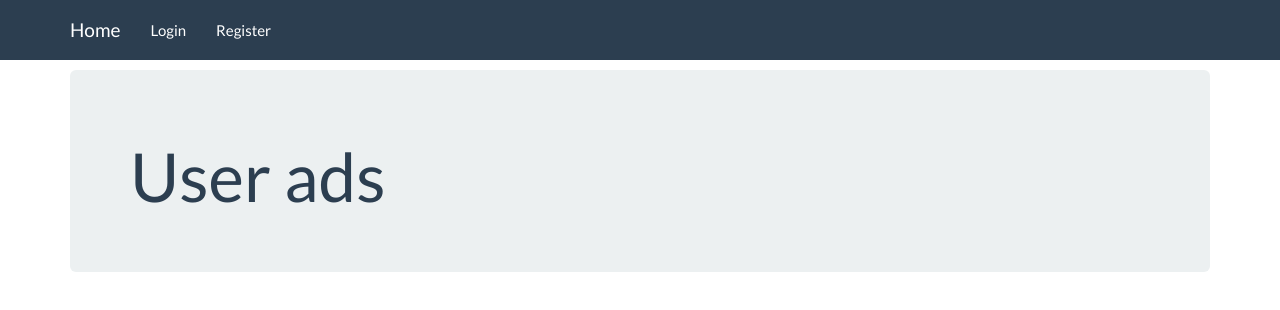
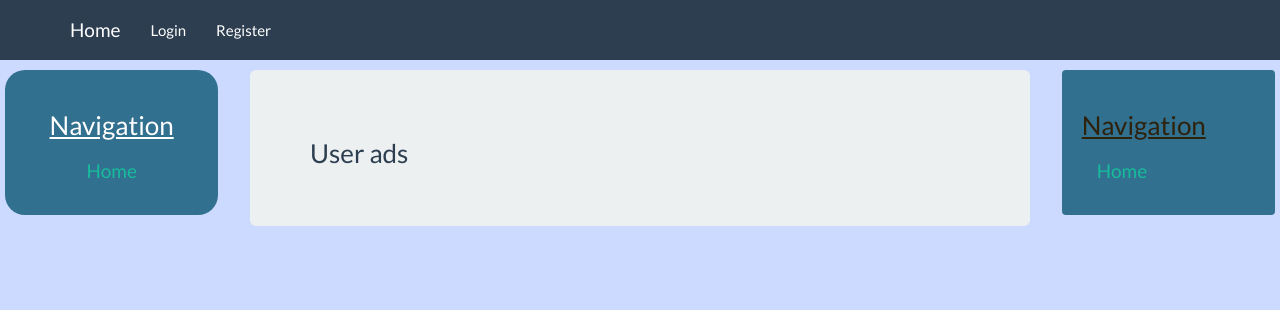
Before and after one commit to Veni-Naydenov/Ads-AngularJS-Practical-Project, a website: page Ads-AngularJS_Project/app/index.html at #/home in a window 1280 px wide. Drawn offline with Linux system fonts and the light colour scheme; no server answers.

Commit message:
styles correction

```diff
--- a/Ads-AngularJS_Project/app/css/adsProject.css
+++ b/Ads-AngularJS_Project/app/css/adsProject.css
@@ -1,3 +1,54 @@
 body {
     padding-top: 70px;
+    background-color: #ccdaff;
 }
+
+.well {
+    background-color: #31708f;
+    color: rgba(47, 30, 5, 0.95);
+}
+
+ul.nav-stacked li:hover a {
+    background-color: #aff3ff;
+    color: #110aff;
+    font-weight: bold;
+
+}
+
+.nav-stacked li a {
+    width: 100%;
+    height: 45px;
+    display: block;
+}
+
+.leftNav {
+    background-color: #31708f;
+    -webkit-border-radius: 20px;
+    -moz-border-radius: 20px;
+    border-radius: 20px;
+    color: #fff;
+    text-align: center;
+    position: fixed;
+    left: 5px;
+    width: inherit;
+}
+
+.well-sm {
+    background-color: rgba(189, 196, 233, 0.95);
+    color: rgba(47, 30, 5, 0.95);
+    margin-bottom: 10px;
+}
+
+.adContainer img {
+    max-width: 300px;
+    max-height: 300px;
+}
+
+.allAds {
+
+
+}
+.rightNav{
+    position: fixed;
+    right: 5px;
+}
--- a/Ads-AngularJS_Project/app/index.html
+++ b/Ads-AngularJS_Project/app/index.html
@@ -9,10 +9,11 @@
 </head>
 <body data-ng-app="adsApp">
 
-<div class="navbar navbar-default navbar-fixed-top">
+
+<div class=" navbar navbar-default navbar-fixed-top">
     <div class="container">
         <div class="navbar-header">
-            <a href="../" class="navbar-brand">Home</a>
+            <a href="#/home" class="navbar-brand">Home</a>
             <button class="navbar-toggle collapsed" type="button" data-toggle="collapse" data-target="#navbar-main"
                     aria-expanded="false">
                 <span class="icon-bar"></span>
@@ -32,23 +33,37 @@
         </div>
     </div>
 </div>
+<div class="container">
+
+    <div class=" row">
+
+        <div class="col-md-2">
+            <div class="well leftNav">
+                <h3 class=""><u>Navigation</u></h3>
+                <ul class="nav nav-pills nav-stacked">
+                    <li>
+                        <a href="#/home" class="navbar-brand">Home</a>
+                    </li>
+                </ul>
+
+            </div>
+        </div>
 
 
-<div class="container">
-    <!--<div class="row">
-        <div class="col-md-2">
-            <h3>Nav</h3>
+        <div ng-view>
+        </div>
+
+        <div class="col-md-2 well  rightNav">
+            <h3 class=""><u>Navigation</u></h3>
             <ul class="nav nav-pills nav-stacked">
-                ...
+                <li>
+                    <a href="#/home" class="navbar-brand">Home</a>
+                </li>
             </ul>
         </div>
-    </div>-->
-
-    <div ng-view>
     </div>
 
 </div>
-
 <script src="lib/jquery/jquery.min.js"></script>
 <script src="lib/angular/angular.js"></script>
 <script src="lib/angular/angular-route.js"></script>
--- a/Ads-AngularJS_Project/app/views/templates/homeView.html
+++ b/Ads-AngularJS_Project/app/views/templates/homeView.html
@@ -1,15 +1,19 @@
-<div class="jumbotron" data-ng-controller="HomeController">
-    <h1>User ads</h1>
-    <ul>
-        <li ng-repeat="ad in data.ads" class="well">
-            <a href="#/ads/{{ad.id}}">
-                <h1>{{ad.title}}</h1>
+<div class="col-md-8 jumbotron allAds" data-ng-controller="HomeController">
 
-                <div><strong>Text:</strong> {{ad.text}}</div>
-                <div><strong>Town:</strong> {{ad.townName}}</div>
-                <div><strong>Category:</strong> {{ad.categoryName}}</div>
-                <div><strong>Status:</strong> {{ad.status}}</div>
-            </a>
-        </li>
-    </ul>
+    <h3>User ads</h3>
+
+    <div ng-repeat="ad in data.ads" class="well row adContainer">
+        <a href="#/ads/{{ad.id}}">
+            <h3>{{ad.title}}</h3>
+            <img src="" class="img-thumbnail col-md-5" ng-src="{{ad.imageDataUrl}}">
+
+            <div class="well col-md-7">
+                <div class="well-sm "><strong>Text:</strong> {{ad.text}}</div>
+                <div class=" well-sm"><strong>Name:</strong> {{ad.ownerName}}</div>
+                <div class="well-sm"><strong>Email:</strong> {{ad.ownerEmail}}</div>
+                <div class="well-sm"><strong>Tel.</strong> {{ad.ownerPhone}}</div>
+            </div>
+
+        </a>
+    </div>
 </div>
```
